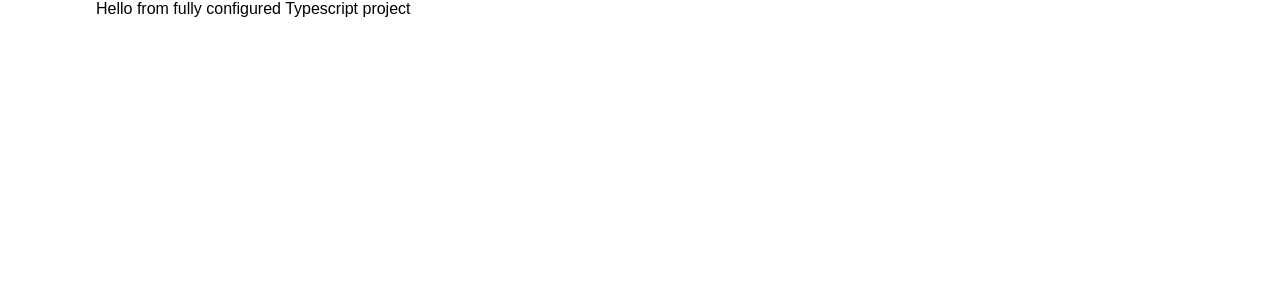
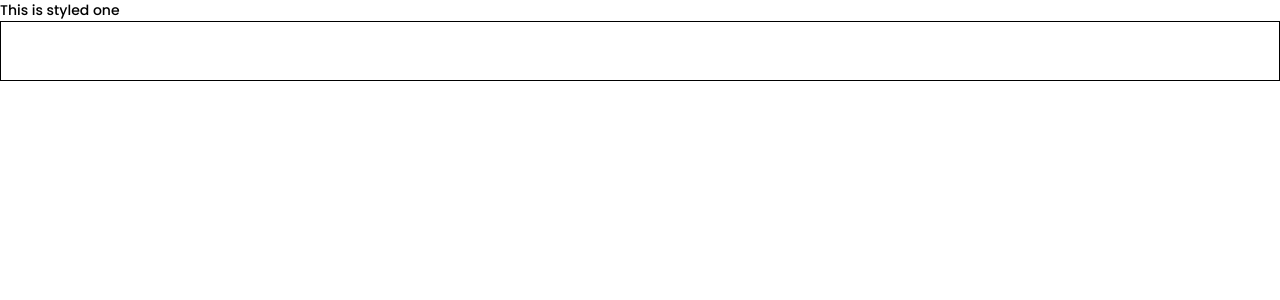
Before and after one commit to Angelxv01/thullo, a React app: page / in a window 1280 px wide. Shown: the top 300 px of the page. Built offline with nearby package versions, Linux system fonts and the light colour scheme.

Commit message:
Frontend setup

```diff
--- a/client/App.tsx
+++ b/client/App.tsx
@@ -1,7 +1,11 @@
 import React from 'react';
+import TextArea from './style/components/TextArea';
 
-const App = (): JSX.Element => (
-  <div>Hello from fully configured Typescript project</div>
+const App = () => (
+  <div>
+    <p>This is styled one</p>
+    <TextArea />
+  </div>
 );
 
 export default App;
--- a/client/index.css
+++ /dev/null
@@ -1,11 +0,0 @@
-*,
-*::before,
-*::after {
-  box-sizing: border-box;
-}
-
-body {
-  margin: 0 auto;
-  width: 85%;
-  font-family: sans-serif;
-}
--- a/client/index.tsx
+++ b/client/index.tsx
@@ -1,6 +1,14 @@
 import React from 'react';
 import ReactDOM from 'react-dom';
 import App from './App';
-import './index.css';
+import {ThemeProvider} from 'styled-components';
+import Global from './style/global';
+import Theme from './style/theme';
 
-ReactDOM.render(<App />, document.querySelector('#root'));
+ReactDOM.render(
+  <ThemeProvider theme={Theme}>
+    <Global />
+    <App />
+  </ThemeProvider>,
+  document.querySelector('#root')
+);
--- /dev/null
+++ b/client/style/components/TextArea.tsx
@@ -0,0 +1,50 @@
+import React, {TextareaHTMLAttributes, useRef, useState} from 'react';
+import styled from 'styled-components';
+
+const StyledTextArea = styled.div`
+  display: grid;
+
+  &::after {
+    content: attr(data-replicated-value) ' ';
+    white-space: pre-wrap;
+    visibility: hidden;
+  }
+
+  & > textarea {
+    resize: none;
+    overflow: hidden;
+  }
+
+  & > textarea,
+  &::after {
+    border: 1px solid black;
+    padding: 0.5rem;
+    grid-area: 1 / 1 / 2 / 2;
+  }
+`;
+
+// https://codepen.io/chriscoyier/pen/XWKEVLy
+const TextArea = (props: TextareaHTMLAttributes<HTMLTextAreaElement>) => {
+  const textAreaRef = useRef<HTMLTextAreaElement>(null);
+  const divRef = useRef<HTMLDivElement>(null);
+  const [value, setValue] = useState('');
+
+  const onChange = (e: React.ChangeEvent<HTMLTextAreaElement>) => {
+    if (!(divRef.current && textAreaRef.current)) return;
+    divRef.current.dataset.replicatedValue = textAreaRef.current.value;
+    setValue(e.target.value);
+  };
+
+  return (
+    <StyledTextArea ref={divRef}>
+      <textarea
+        ref={textAreaRef}
+        onChange={onChange}
+        value={value}
+        {...props}
+      />
+    </StyledTextArea>
+  );
+};
+
+export default TextArea;
--- /dev/null
+++ b/client/style/global.ts
@@ -0,0 +1,67 @@
+import {createGlobalStyle} from 'styled-components';
+import Theme from './theme';
+
+export default createGlobalStyle`
+  *,
+  *::before,
+  *::after {
+    box-sizing: border-box;
+  }
+
+  /* Reset margins */
+  body,
+  h1,
+  h2,
+  h3,
+  h4,
+  h5,
+  h6,
+  p,
+  figure,
+  picture {
+    margin: 0;
+  }
+
+  h1,
+  h2,
+  h3,
+  h4,
+  h5,
+  h6,
+  p {
+    font-weight: 500;
+  }
+
+  body {
+    line-height: 1.5;
+    min-height: 100vh;
+    font-family: ${Theme.font.family.normal};
+    font-size: ${Theme.font.size[400]};
+    background-color: hsl(${Theme.color.white});
+    color: hsl(${Theme.color.dark});
+  }
+
+  img,
+  picture {
+    max-width: 100%;
+    display: block;
+  }
+
+  input,
+  button,
+  textarea,
+  select {
+    font: inherit;
+  }
+
+  @media (prefers-reduced-motion: reduce) {
+    *,
+    *::before,
+    *::after {
+      animation-duration: 0.01ms !important;
+      animation-iteration-count: 1 !important;
+      transition-duration: 0.01ms !important;
+      scroll-behavior: auto !important;
+    }
+  }
+`;
--- /dev/null
+++ b/client/style/theme.ts
@@ -0,0 +1,41 @@
+export default {
+  color: {
+    dark: '0, 0%, 0%',
+    white: '0, 0%, 100%',
+    green: '146, 64%, 36%',
+    yellow: '45, 86%, 62%',
+    orange: '28, 87%, 62%',
+    red: '0, 79%, 63%',
+    blue: '214, 84%, 56%',
+    lightBlue: '195, 86%, 64%',
+    lightGreen: '145, 50%, 62%',
+    gray1: '0, 0%, 20%',
+    gray2: '0, 0%, 31%',
+    gray3: '0, 0%, 51%',
+    gray4: '0, 0%, 74%',
+    gray5: '0, 0%, 88%',
+  },
+  font: {
+    family: {
+      normal: 'Poppins',
+      secondary: 'Noto Sans',
+    },
+    size: {
+      200: '0.675rem', // 10px
+      300: '0.75rem', // 12px
+      400: '0.875rem', // 14px
+      500: '1rem',
+      600: '1.125rem', // 18px
+    },
+  },
+  letterSpacing: {
+    normal: '-0.035em',
+  },
+  lineHeight: {
+    0: '14px',
+    1: '16px',
+    2: '18px',
+    3: '21px',
+    4: '27px',
+  },
+};
--- a/package.json
+++ b/package.json
@@ -21,11 +21,11 @@
     "@types/node": "^16.7.13",
     "@types/react": "^17.0.20",
     "@types/react-dom": "^17.0.9",
+    "@types/styled-components": "^5.1.15",
     "@typescript-eslint/eslint-plugin": "^4.31.0",
     "@typescript-eslint/parser": "^4.31.0",
     "babel-loader": "^8.2.2",
     "cross-env": "^7.0.3",
-    "css-loader": "^6.2.0",
     "cypress": "^8.4.1",
     "eslint": "^7.32.0",
     "eslint-config-prettier": "^8.3.0",
@@ -36,7 +36,6 @@
     "html-webpack-plugin": "^5.3.2",
     "jest": "^27.2.1",
     "prettier": "^2.3.2",
-    "style-loader": "^3.2.1",
     "ts-loader": "^9.2.5",
     "ts-node-dev": "^1.1.8",
     "typescript": "^4.4.2",
@@ -61,7 +60,8 @@
     "lodash": "^4.17.21",
     "mongoose": "^6.0.5",
     "react": "^17.0.2",
-    "react-dom": "^17.0.2"
+    "react-dom": "^17.0.2",
+    "styled-components": "^5.3.3"
   },
   "files": [
     "./public/index.html"
--- a/public/index.html
+++ b/public/index.html
@@ -4,6 +4,9 @@
     <meta charset="UTF-8">
     <meta http-equiv="X-UA-Compatible" content="IE=edge">
     <meta name="viewport" content="width=device-width, initial-scale=1.0">
+    <style>
+        @import url('https://fonts.googleapis.com/css2?family=Noto+Sans:wght@400;700&family=Poppins:wght@400;500;600;700&display=swap');
+    </style>
     <title>Thullo</title>
 </head>
 <body>
--- a/webpack.config.js
+++ b/webpack.config.js
@@ -17,10 +17,6 @@ module.exports = {
         options: {
           presets: ['@babel/preset-react', '@babel/preset-env'],
         },
-      },
-      {
-        test: /\.css$/,
-        use: ['style-loader', 'css-loader'],
       },
     ],
   },
```
Also changed, not shown: client/style/Utils.tsx (added, +33 -0 lines), 2 other files (tests, documents, lock files or other folders).
